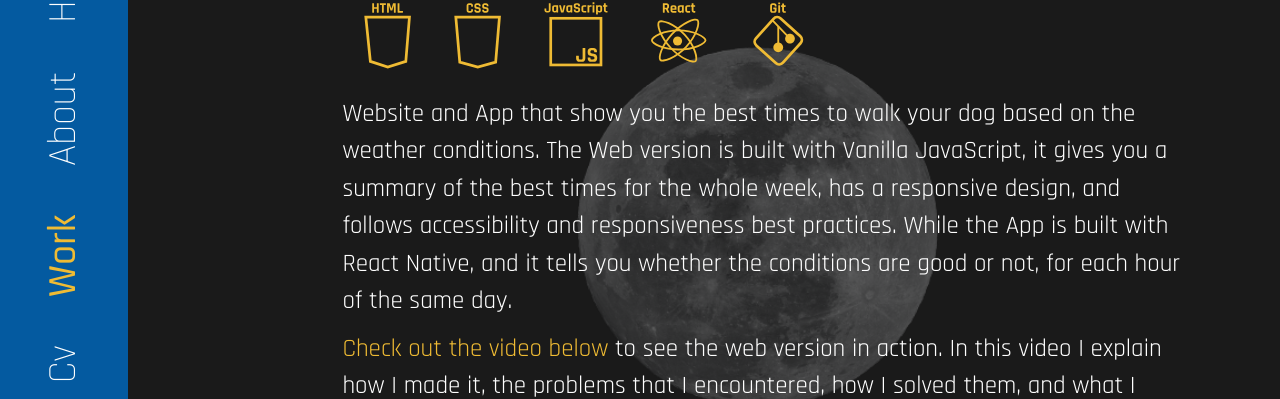
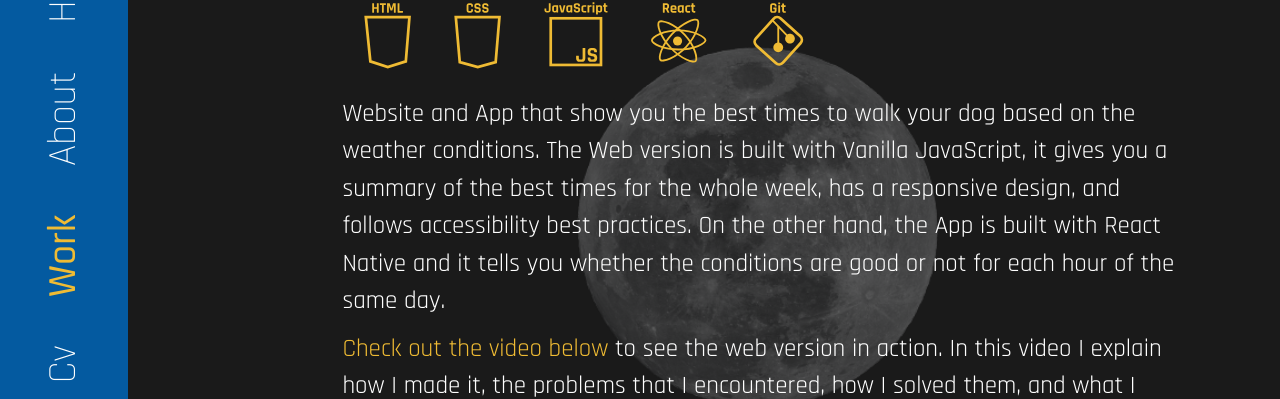
Before and after one commit to 93Belen/personal-website, a React (Create React App) app: page /work in a window 1280 px wide. Shown: the part 164-563 px from the top of the page. Built offline with nearby package versions, Linux system fonts and the light colour scheme.

Commit message:
proof readin

```diff
--- a/src/components/work/work.js
+++ b/src/components/work/work.js
@@ -71,8 +71,8 @@ export const Work = () => {
       <Carousel.Item>
         <h1>WalkKit Web & App<br/> {renderTech(['HTML', 'CSS', 'JavaScript', "React", "Git"])}</h1>
                 <p>Website and App that show you the best times to walk your dog based on the weather conditions.
- The Web version is built with Vanilla JavaScript, it gives you a summary of the best times for the whole week, has a responsive design, and follows accessibility and responsiveness best practices.
- While the App is built with React Native, and it tells you whether the conditions are good or not, for each hour of the same day.</p>
+                The Web version is built with Vanilla JavaScript, it gives you a summary of the best times for the whole week, has a responsive design, and follows accessibility best practices.
+                On the other hand, the App is built with React Native and it tells you whether the conditions are good or not for each hour of the same day.</p>
                 <p><span className='span'>Check out the video below</span> to see the web version in action. In this video I explain how I made it, the problems that I encountered, how I solved them, and what I learned from them.</p>
                     <Container id='tech-icons'>
                     </Container>
```
